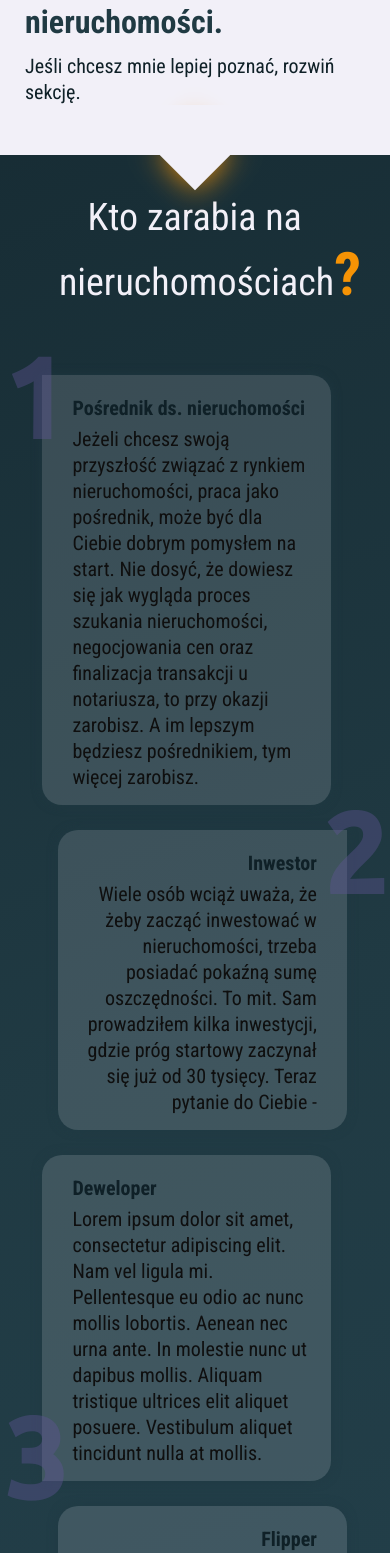
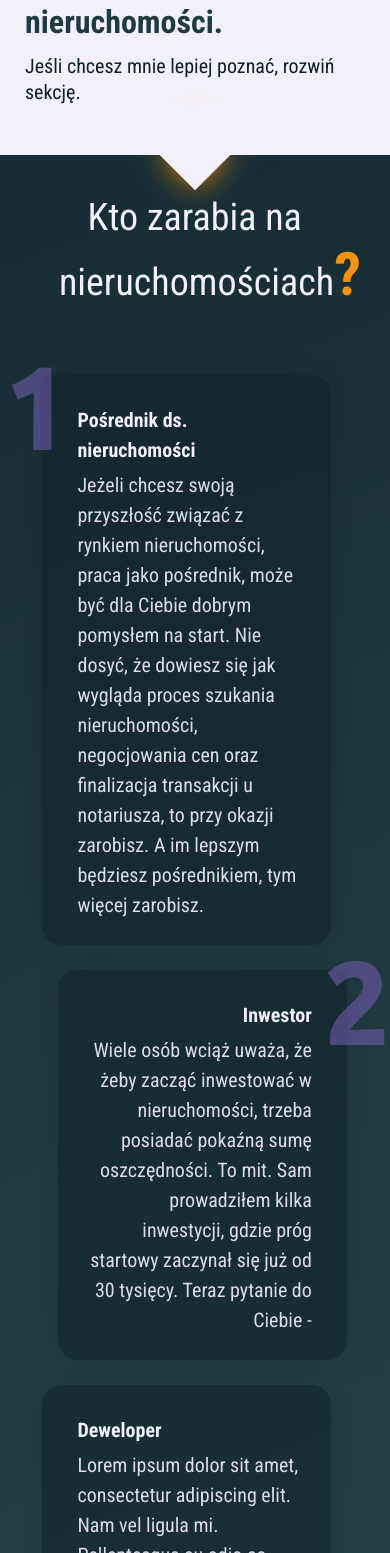
Before and after one commit to olakoziou/krzysztofkoziol, a React (Create React App) app in the folder frontend/: page / in a window 390 px wide. Shown: the part 795-2348 px from the top of the page. Built offline with nearby package versions, Linux system fonts and the light colour scheme.

Commit message:
correct styles and media queries

```diff
--- a/frontend/src/components/main/About.js
+++ b/frontend/src/components/main/About.js
@@ -34,10 +34,20 @@ const Button = styled.div`
   background-color: ${colors().grey};
   box-shadow: ${(props) =>
     !props.isOpened
-      ? `0 0 30px -1px ${colors().orange}`
-      : `0 0 30px -1px ${colors().violet}`};
+      ? `0 0 30px -3px ${colors().orange}`
+      : `0 0 30px -3px ${colors().violet}`};
   z-index: 10;
   transition: all 0.5s;
+  cursor: pointer;
+
+  @media (hover: hover) {
+    &:hover {
+      box-shadow: ${(props) =>
+        !props.isOpened
+          ? `0 0 40px -1px ${colors().orange}`
+          : `0 0 40px -1px ${colors().violet}`};
+    }
+  }
 `;
 
 function About() {
--- a/frontend/src/components/main/AboutDetails.js
+++ b/frontend/src/components/main/AboutDetails.js
@@ -34,7 +34,7 @@ const AboutContentBox = styled.div`
 `;
 
 const Projects = styled.div`
-  padding: 50px 0 20px;
+  padding: 50px 10px 20px;
 `;
 const ProjectsContentBox = styled.div`
   @media ${breakpoints().md} {
--- a/frontend/src/components/main/Coworking.js
+++ b/frontend/src/components/main/Coworking.js
@@ -84,7 +84,7 @@ function Coworking() {
         <Zoom>
           <Title
             size={44}
-            color={colors().navy3}
+            color={colors(0.8).grey}
             text="WSPÓŁPRACA"
             weight={700}
           />
--- a/frontend/src/components/main/InfoBoxWithMenu.js
+++ b/frontend/src/components/main/InfoBoxWithMenu.js
@@ -8,7 +8,7 @@ const ProjectNameBox = styled.div`
   /* padding: 0 50px 0 0; */
 
   ul {
-    padding: 10px 0;
+    padding: 10px 10px 20px;
     display: flex;
     justify-content: start;
     min-width: 150px;
@@ -37,13 +37,22 @@ const ProjectName = styled.li`
   background-color: ${colors().violet};
   border-radius: 10px;
   text-align: center;
-  color: ${colors().grey};
+  color: ${(props) =>
+    props.isActive ? `${colors().orange}` : `${colors().grey}`};
   font-weight: 700;
   box-shadow: ${(props) =>
     props.isActive
-      ? `0 0 14px -3px ${colors().navy1}`
+      ? `0 0 25px -3px ${colors().navy1}`
       : `0 0 12px -5px ${colors().navy1}`};
+  transform: ${(props) => (props.isActive ? 'scale(1.015)' : 'scale(1)')};
   transition: all 0.2s;
+  cursor: pointer;
+
+  @media (hover: hover) {
+    &:hover {
+      color: ${colors().orange};
+    }
+  }
 
   @media ${breakpoints().sm} {
     width: 50%;
--- a/frontend/src/components/main/Investors.js
+++ b/frontend/src/components/main/Investors.js
@@ -31,10 +31,10 @@ const InvestorItem = styled.div`
   max-width: 400px;
   margin: 25px auto;
   font-size: 20px;
-  line-height: 1.3;
-  color: ${colors().darkGrey};
-  background-color: ${colors(0.15).grey};
-  box-shadow: 0 0 12px -2px ${colors().navy2};
+  line-height: 1.5;
+  color: ${colors(0.9).grey};
+  background-color: ${colors(0.5).navy1};
+  box-shadow: 0 0 30px -18px ${colors().navy1};
   position: relative;
 
   @media ${breakpoints().sm} {
@@ -49,7 +49,7 @@ const InvestorItem = styled.div`
   &.topLeft {
     border-radius: 0 20px 20px 20px;
     left: -8px;
-    padding: 15px 15px 15px 30px;
+    padding: 25px 25px 25px 35px;
 
     &::before {
       top: -50px;
@@ -61,7 +61,7 @@ const InvestorItem = styled.div`
     border-radius: 20px 0 20px 20px;
     right: -8px;
     text-align: right;
-    padding: 15px 30px 15px 15px;
+    padding: 25px 35px 25px 25px;
 
     &::before {
       top: -50px;
@@ -72,7 +72,7 @@ const InvestorItem = styled.div`
   &.bottomLeft {
     border-radius: 20px 20px 20px 0;
     left: -8px;
-    padding: 15px 15px 15px 30px;
+    padding: 25px 25px 25px 35px;
 
     &::before {
       bottom: -50px;
@@ -84,7 +84,7 @@ const InvestorItem = styled.div`
     border-radius: 20px 20px 0 20px;
     right: -8px;
     text-align: right;
-    padding: 15px 30px 15px 15px;
+    padding: 25px 35px 25px 25px;
 
     &::before {
       bottom: -50px;
@@ -99,13 +99,13 @@ const InvestorItem = styled.div`
     font-family: 'Ubuntu', sans-serif;
     font-size: 112px;
     font-weight: 700;
-    color: ${colors(0.4).violet};
+    color: ${colors(0.7).violet};
   }
 
   h4 {
     font-size: 20px;
     font-weight: 700;
-    color: ${colors().navy1};
+    color: ${colors().grey};
     padding: 5px 0;
 
     @media ${breakpoints().md} {
@@ -118,7 +118,7 @@ const Title = styled.div`
   font-size: 38px;
   text-align: center;
   color: ${colors().grey};
-  /* margin-top: 30px; */
+  /* margin-top: 35px; */
 
   @media ${breakpoints().md} {
     font-size: 42px;
--- a/frontend/src/components/video/VideoItem.js
+++ b/frontend/src/components/video/VideoItem.js
@@ -3,9 +3,9 @@ import styled from 'styled-components';
 import { breakpoints, colors } from '../../styles';
 
 const Box = styled.div`
-  height: ${(props) => (props.state ? '300px' : 'auto')};
+  height: ${(props) => (props.state ? '360px' : 'auto')};
   /* max-height: 120px; */
-  overflow-y: ${(props) => (props.state ? 'scroll' : 'hidden')};
+  /* overflow-y: ${(props) => (props.state ? 'scroll' : 'hidden')}; */
   overflow-x: hidden;
   border-bottom: 1px solid ${colors().darkGrey};
   transition: all 0.3s ease-out;
@@ -42,7 +42,7 @@ const Heading = styled.div`
   }
 `;
 const Main = styled.div`
-  padding: 10px 0 20px;
+  padding: 10px 20px;
   opacity: ${(props) => (props.state ? '1' : '0')};
   visibility: ${(props) => (props.state ? 'visible' : 'hidden')};
   transition: all 0.2s;
@@ -53,6 +53,7 @@ const Main = styled.div`
 
   @media ${breakpoints().md} {
     flex-direction: row;
+    padding: 10px 10px 20px 0;
   }
 
   p {
```
